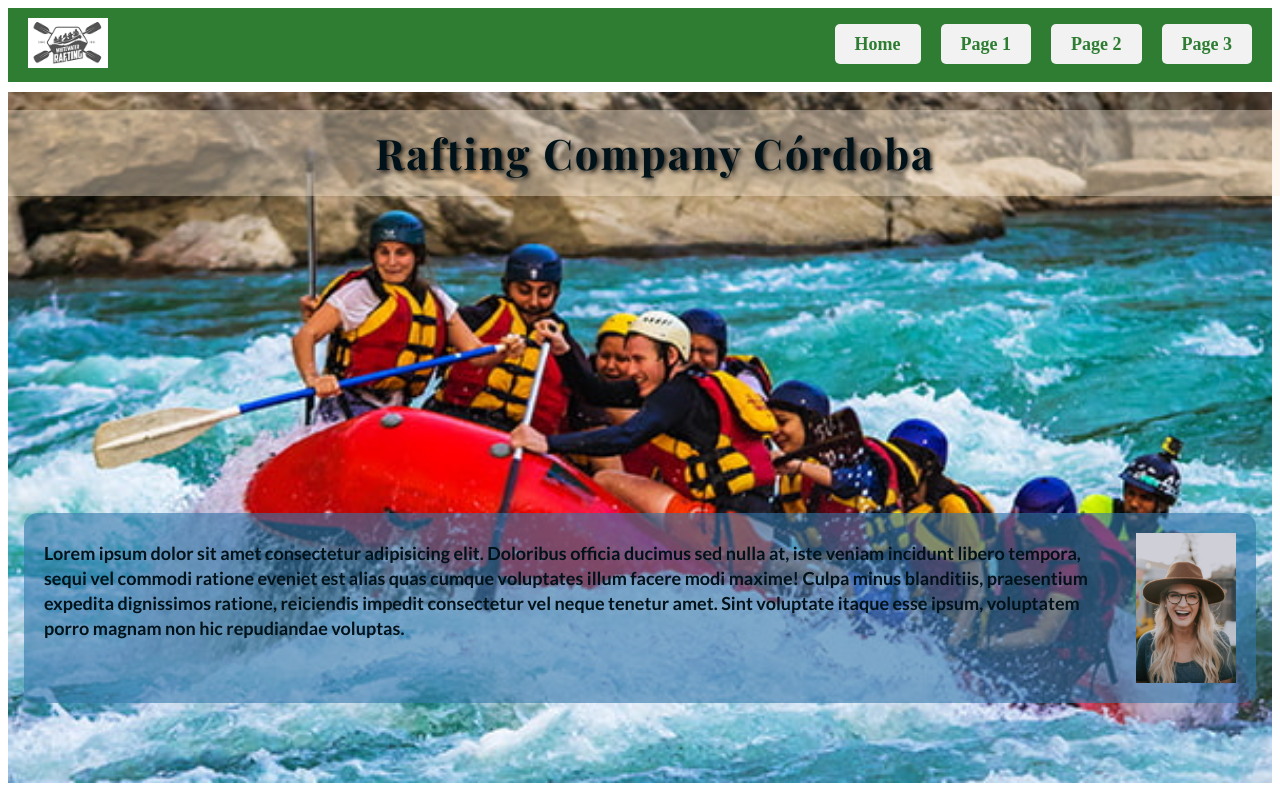
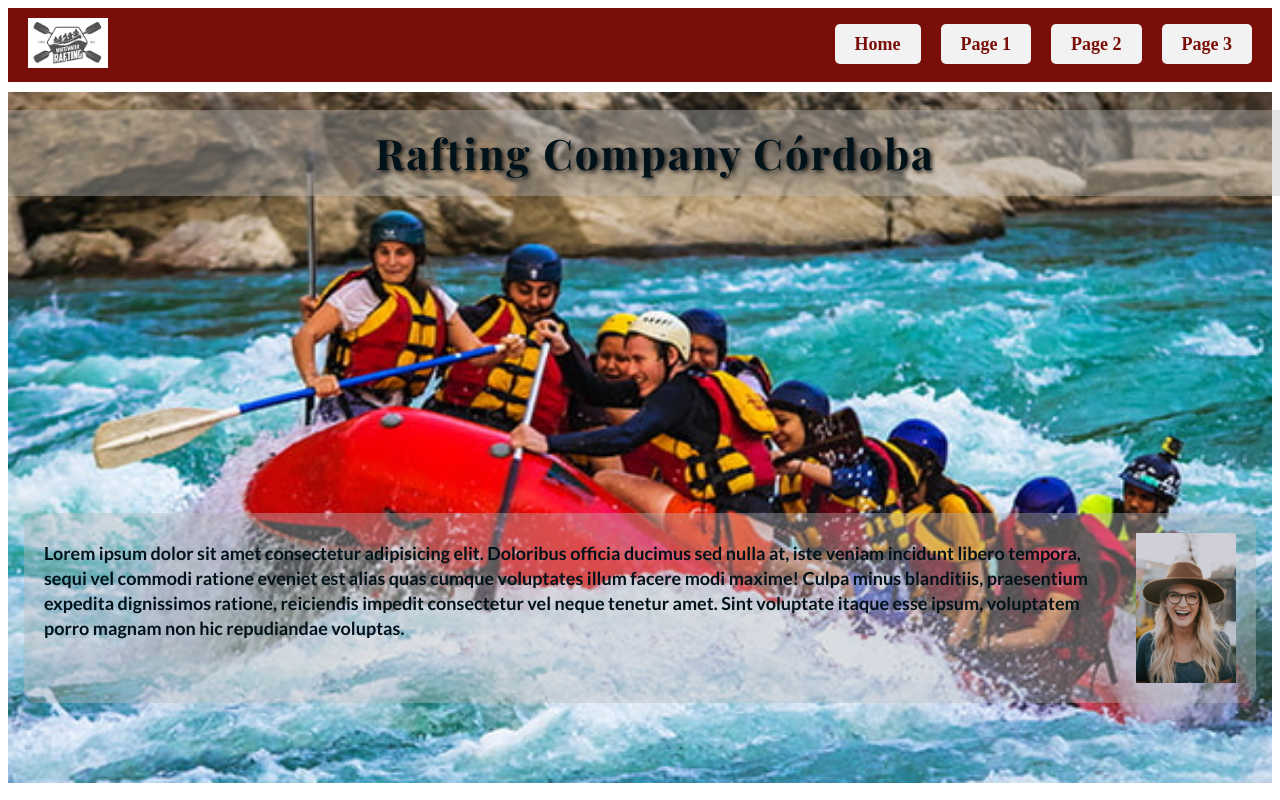
Before and after one commit to SebaGabriel/wdd130, a plain HTML site: page wwr/about.html in a window 1280 px wide. Shown: the top 800 px of the page. Drawn offline with nearby package versions, Linux system fonts and the light colour scheme; a web font is replaced by a local one.

Commit message:
Finally I have the correct colors

```diff
--- a/wwr/styles/rafting.css
+++ b/wwr/styles/rafting.css
@@ -3,8 +3,8 @@
     --color-background: #F2F2F2;
 
     /* Color */
-    --color-primary: #2e7d32;
-    --color-secondary: #147180;
+    --color-primary: #7A0E08;
+    --color-secondary: #003F4D;
     --color-text1: #001219;
     --color-text2: #E3E3E3;
 
@@ -80,7 +80,7 @@ nav a{
     padding: 15px;
     width: 100%;
     text-align: center;
-    background-color: rgba(250, 235, 215, 0.4);
+    background-color: rgba(184, 184, 184, 0.4);
     text-shadow: 2px 2px 4px rgba(0, 0, 0, 0.8);
     font-weight: bold;
     letter-spacing: 2px;
@@ -88,7 +88,7 @@ nav a{
 .hero article{
     position: absolute;
     bottom: 80px; /* */
-    background-color: rgba(51, 119, 170, 0.6);
+    background-color: rgba(184, 184, 184, 0.4);
     color: var(--color-text1);
     font-weight: 600;
     padding: 10px;
```
